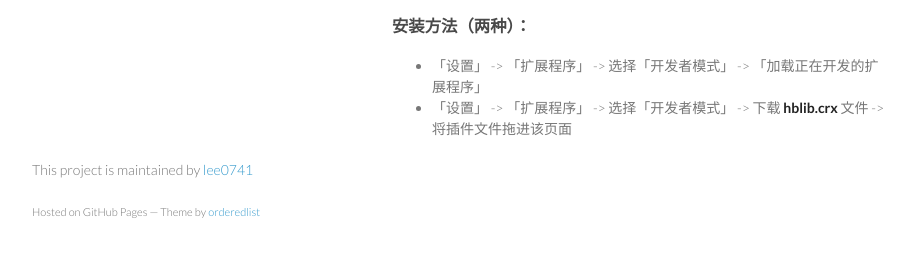
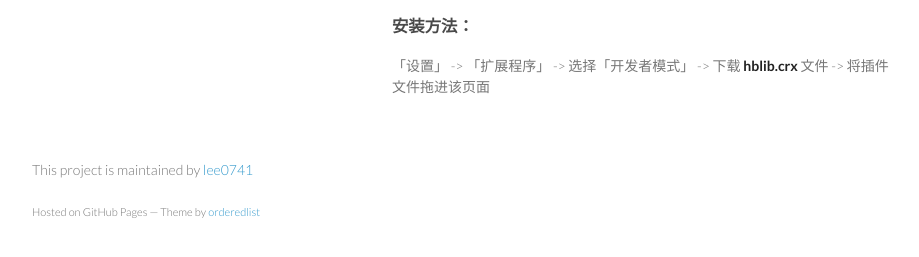
Before and after one commit to lee0741/hblib, a plain HTML site: page index.html in a window 1280 px wide. Shown: the part 509-766 px from the top of the page, without its empty margins (178-1097 px from the left). Drawn offline with Linux system fonts and the light colour scheme.

Commit message:
Update index.html

```diff
--- a/index.html
+++ b/index.html
@@ -39,12 +39,9 @@
 <p><img src="http://ww1.sinaimg.cn/large/61b0a91dgw1e6tcqo3e2fj215o0p044h.jpg" alt=""></p>
 
 <h3>
-<a name="%E5%AE%89%E8%A3%85%E6%96%B9%E6%B3%95%E4%B8%A4%E7%A7%8D" class="anchor" href="#%E5%AE%89%E8%A3%85%E6%96%B9%E6%B3%95%E4%B8%A4%E7%A7%8D"><span class="octicon octicon-link"></span></a>安装方法（两种）：</h3>
+<a name="%E5%AE%89%E8%A3%85%E6%96%B9%E6%B3%95%E4%B8%A4%E7%A7%8D" class="anchor" href="#%E5%AE%89%E8%A3%85%E6%96%B9%E6%B3%95%E4%B8%A4%E7%A7%8D"><span class="octicon octicon-link"></span></a>安装方法：</h3>
 
-<ul>
-<li>「设置」 -&gt; 「扩展程序」 -&gt; 选择「开发者模式」 -&gt; 「加载正在开发的扩展程序」</li>
-<li>「设置」 -&gt; 「扩展程序」 -&gt; 选择「开发者模式」 -&gt; 下载 <a href="http://d.pr/f/X7Po"><strong>hblib.crx</strong></a> 文件 -&gt; 将插件文件拖进该页面</li>
-</ul>
+<p>「设置」 -&gt; 「扩展程序」 -&gt; 选择「开发者模式」 -&gt; 下载 <a href="http://d.pr/f/GcmJ"><strong>hblib.crx</strong></a> 文件 -&gt; 将插件文件拖进该页面</p>
       </section>
       <footer>
         <p>This project is maintained by <a href="https://github.com/lee0741">lee0741</a></p>
```
